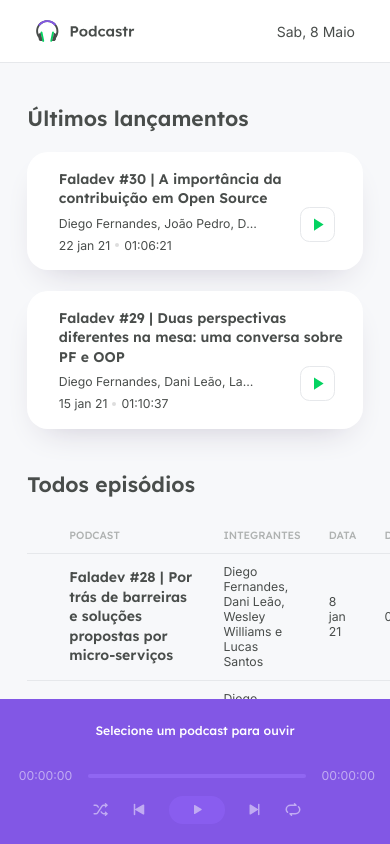
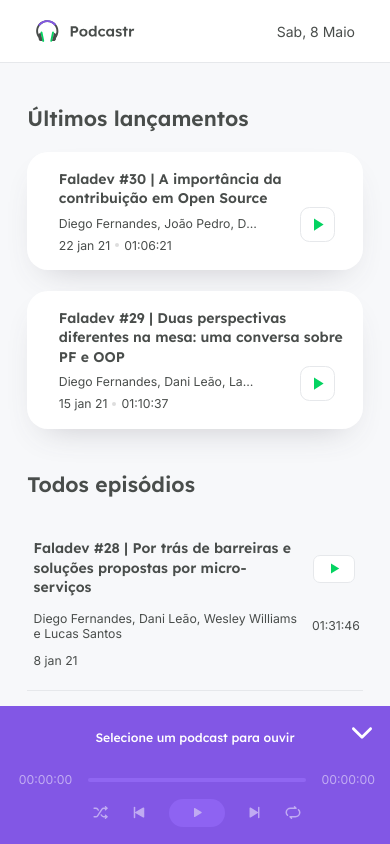
Before and after one commit to gatoledo1/podcastr-next.js, a Next.js app: page / in a window 390 px wide. Built offline with nearby package versions, Linux system fonts and the light colour scheme; data requests are answered from the project's data file; grey boxes are pictures that could not be loaded.

Commit message:
Mobile responsive, dark mode web

```diff
--- a/src/components/Player/index.tsx
+++ b/src/components/Player/index.tsx
@@ -10,6 +10,7 @@ export function Player() {
 
     const audioRef = useRef<HTMLAudioElement>(null);
     const [progress, setProgress] = useState(0);
+    const [downPlayer, setDownPlayer] = useState(false);
 
     const {
         episodeList,
@@ -62,32 +63,40 @@ export function Player() {
         });
     }
 
+    function toggleDownPlayer() {
+        downPlayer ? setDownPlayer(false) : setDownPlayer(true);
+    }
+
     return (
         <div className={styles.playerContainer}>
             <header className={episode ? styles.logoPlayingNowRun : styles.logoPlayingNowEmpty}>
                 <img src="/playing.svg" alt="tocando agora" />
                 <strong>Tocando agora</strong>
             </header>
+            <button type="button" className={styles.downButton}>
+                <input type="checkbox" className={styles.checkbox} onChange={toggleDownPlayer} />
+                <img src="/arrow-down.svg" alt="recolher player" width="20px" className={downPlayer ? styles.rotate : styles.restore} />
+            </button>
 
             { episode ? (
-                <div className={styles.currentEpisode}>
+                <div className={!downPlayer ? styles.currentEpisode : styles.toggleNone}>
                     <Image
                         width={592}
                         height={592}
                         src={episode.thumbnail}
                         objectFit="cover"
                     />
-                    <strong>{episode.title}</strong>
+                    <strong className={!downPlayer ? '' : styles.toggleNone}>{episode.title}</strong>
                     <span>{episode.members}</span>
                 </div>
             ) : (
-                <div className={styles.emptyPlayer}>
+                <div className={!downPlayer ? styles.emptyPlayer : styles.toggleNone}>
                     <strong>Selecione um podcast para ouvir</strong>
                 </div>
             )}
 
             <footer className={!episode ? styles.empty : ''}>
-                <div className={styles.progress}>
+                <div className={!downPlayer ? styles.progress : styles.toggleNone}>
                     <span>{convertDurationToTimeString(progress)}</span>
                     <div className={styles.slider}>
                         {
--- a/src/components/Player/styles.module.scss
+++ b/src/components/Player/styles.module.scss
@@ -1,16 +1,21 @@
+.toggleNone {
+    transition: 0.2s ease;
+    display: none !important;
+}
+
 .playerContainer {
     width: 26.5rem;
-    height: 100vh;
+    min-height: 100vh;
     padding: 3rem 4rem;
-    background: var(--purple-500);
-    color: var(--white);
+    background: var(--player);
+    color: #fff;
     display: flex;
     flex-direction: column;
     align-items: center;
     justify-content: space-between;
 
     @media (max-width: 1080px) {
-        height: 110px;
+        min-height: 110px;
         width: 100vw;
         padding: 1.25rem;
         position: fixed;
@@ -22,7 +27,37 @@
     }
     @media (max-width: 480px) {
         flex-direction: column;
-        height: 145px;
+        max-height: 145px;
+        min-height: auto;
+    }
+
+    .downButton {
+        display: none;
+        transition: 0.15s ease-in;
+
+        .rotate {
+            transform: rotate(180deg);
+        }
+        .restore {
+            transform: rotate(0deg);
+        }
+
+        .checkbox {
+            width: 24px;
+            height: 24px;
+            position: absolute;
+            opacity: 0;
+            z-index: 1;
+        }
+
+        @media (max-width: 480px) {
+            display: block;
+            position: absolute;
+            right: 18px;
+            background: transparent;
+            border: none;
+            z-index: 0;
+        }
     }
 
     .logoPlayingNowRun {
@@ -113,7 +148,8 @@
         }
 
         @media (max-width: 480px) {
-            max-width: 370px;
+            max-width: 90%;
+            text-align: center;
         }
     }
 
@@ -136,7 +172,7 @@
     border: 2px dashed var(--purple-300);
     border-image-width: 10px;
     border-radius: 1.5rem;
-    background: linear-gradient(145deg, rgba(145, 100, 250, 0.8) 0%, rgba(0,0,0,0) 100%);
+    background: linear-gradient(145deg, var(--purple-400) 0%, rgba(0,0,0,0) 80%);
     padding: 4rem;
     text-align: center;
     display: flex;
@@ -182,6 +218,7 @@
     align-items: center;
     gap: 1rem;
     font-size: 0.875rem;
+    margin-bottom: 0.8rem;
 
     span {
         display: inline-block;
@@ -209,7 +246,7 @@
     gap: 1.5rem;
 
     @media (max-width: 1080px) {
-        margin-top: 0.875rem;
+        margin-top: 0rem;
     }
 
     button {
--- a/src/pages/home.module.scss
+++ b/src/pages/home.module.scss
@@ -2,6 +2,10 @@
     padding: 0 7%;
     height: calc(100vh - 6.5rem);
     overflow-y: scroll;
+
+    @media (max-width: 1080px) {
+        padding: 0 7% 6rem 7%;
+    }
 
     h2 {
         margin-top: 3rem;
@@ -23,7 +27,7 @@
         li {
             background: var(--white);
             border: 1px solid var(--grey-100);
-            box-shadow: 0 15px 35px -18px #c5c1cf;
+            box-shadow: 0 15px 35px -18px rgba(77, 74, 85, 0.3);
             padding: 1.25rem;
             border-radius: 1.5rem;
             position: relative;
@@ -125,10 +129,20 @@
 
     table {
         width: 100%;
+
+        thead {
+            @media (max-width: 680px) {
+                display: none;
+            }
         }
 
-    th, td {
-        padding: 0.75rem 1rem;
+        tr {
+            @media (max-width: 680px) {
+                display: grid;
+                position: relative;
+                margin: 15px 0;
+                padding-bottom: 15px;
+                grid-template-columns: 83% 17%;
                 border-bottom: 1px solid var(--gray-100);
             }
 
@@ -141,6 +155,40 @@
 
             td {
                 font-size: 0.875rem;
+                padding: 0.75rem 1rem;
+                border-bottom: 1px solid var(--gray-100);
+
+                @media (max-width: 680px) {
+                    padding: 0.45rem;
+                    border-bottom: none;
+
+                    &:first-child {
+                        display: none;
+                    }
+
+                    div div {
+                        width: 100px;
+                        height: 80px;
+                    }
+
+                    &:nth-child(4){
+                        bottom: 0;
+                        left: 120px;
+                        grid-area: 5;
+                    }
+
+                    &:nth-child(5){
+                        bottom: 0;
+                        left: 40px;
+                        margin: auto;
+                    }
+
+                    &:nth-child(6){
+                        grid-area: 1;
+                        grid-column-start: 2;
+                        margin: auto;
+                    }
+                }
 
                 img {
                     width: 2.5rem;
@@ -168,6 +216,10 @@
                     font-size: 0;
                     transition: 0.2s ease-in;
 
+                    @media (max-width: 680px) {
+                        width: 3rem;
+                    }
+
                     img {
                         width: 1.25rem;
                         height: 1.25rem;
@@ -179,5 +231,6 @@
                     }
                 }
             }
-
         }
+    }
+}
--- a/src/styles/global.scss
+++ b/src/styles/global.scss
@@ -13,13 +13,14 @@ width: 8px;
 width: 5px;
 }
 *::-webkit-scrollbar-track {
-background: #e3e0f8;
+background: var(--gray-100);
 }
 *::-webkit-scrollbar-thumb{
-background: #bfb2e4;
+background: var(--gray-200);
 border-radius: 10px;
 }
 
+@media (prefers-color-scheme: light) {
     :root {
         --white: #FFF;
 
@@ -32,9 +33,29 @@ border-radius: 10px;
         --green-500: #04D361;
 
         --purple-300: #9F75FF;
-    --purple-400: #9164FA;
-    --purple-500: #8257E5;
+        --purple-400: #9a6fff;
+        --player: #8257E5;
         --purple-800: #6F48C9;
+    }
+}
+
+@media (prefers-color-scheme: dark) {
+    :root {
+        --white: #1f182e;
+
+        --gray-50: #241e31;
+        --gray-100: #3b334c;
+        --gray-200: #6a5a8e;
+        --gray-500: #808080;
+        --gray-800: #fff;
+
+        --green-500: #04D361;
+
+        --purple-300: #7c5bc7;
+        --purple-400: #6639ce;
+        --player: #482597;
+        --purple-800: #6F48C9;
+    }
 }
 
 @media (max-width: 1080px){
```
Also changed, not shown: src/pages/episodes/episode.module.scss (+6 -3 lines), public/arrow-down.svg (added). Lines whose indentation alone changed are shown as unchanged.
